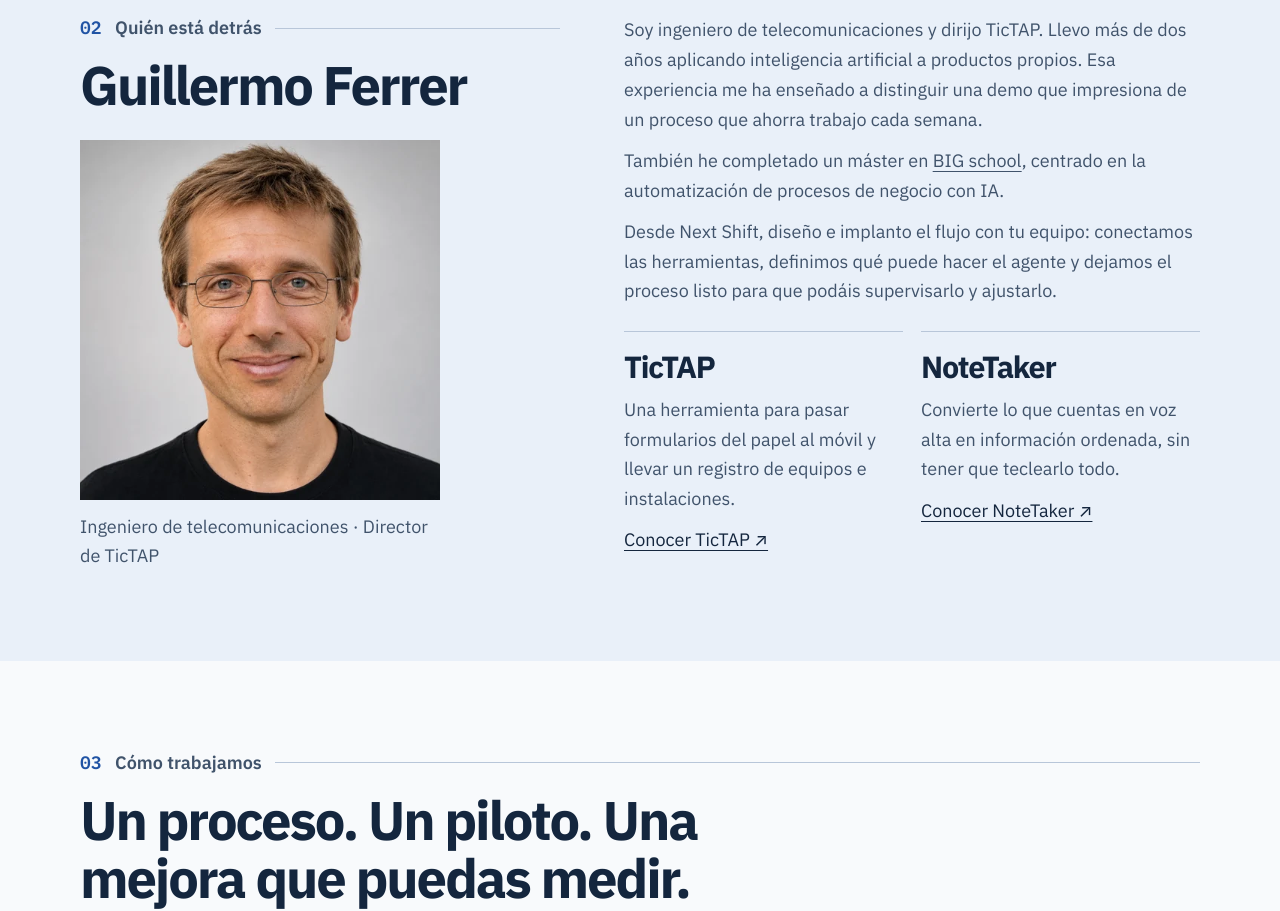
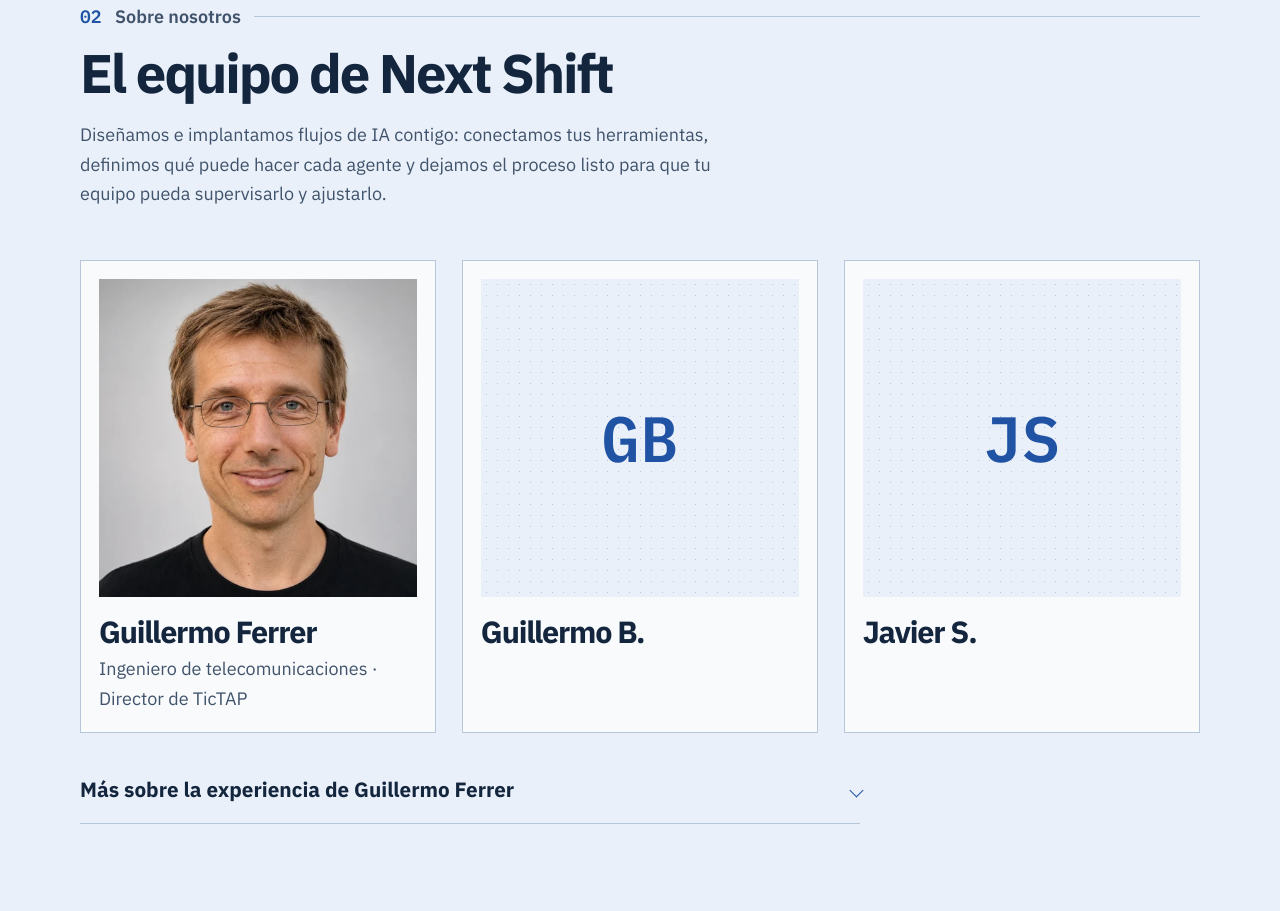
Before and after one commit to tictapme/next-shift, a plain HTML site: page dist/index.html in a window 1280 px wide. Shown: the part 1678-2589 px from the top of the page. Drawn offline with Linux system fonts and the light colour scheme.

Commit message:
Present Next Shift as a team and add brand favicon

```diff
--- a/dist/index.html
+++ b/dist/index.html
@@ -6,6 +6,7 @@
   <meta name="description" content="Next Shift implanta agentes de IA para que tus procesos sigan avanzando fuera de horario. Empieza con un piloto y mide el tiempo por trámite, los errores y el trabajo pendiente.">
   <meta name="theme-color" content="#f8fafc">
   <title>Next Shift — Tu equipo desconecta. La operación sigue.</title>
+  <link rel="icon" href="favicon.ico" sizes="16x16 32x32 48x48">
   <link rel="stylesheet" href="https://fonts.googleapis.com/css2?family=IBM+Plex+Mono:wght@500;600&amp;family=IBM+Plex+Sans:wght@400;600;700&amp;display=swap">
   <link rel="stylesheet" href="site.css">
   <link rel="alternate" hreflang="es" href="index.html">
@@ -21,7 +22,7 @@
       <div class="nav-links">
         <a href="#oportunidades">Flujos</a>
         <a href="#metodo">Método</a>
-        <a href="#experiencia">Sobre nosotros</a>
+        <a href="#experiencia">Equipo</a>
         <a class="nav-contact" href="#contacto">Hablemos <span aria-hidden="true">↗</span></a>
       </div>
       <a class="language-link" href="en.html" hreflang="en" lang="en">English</a>
@@ -99,20 +100,31 @@
       </div>
     </section>
 
-    <section class="section about" id="experiencia">
-      <div class="wrap bio">
-        <div>
-          <p class="section-index"><span aria-hidden="true">02</span> Quién está detrás</p>
-          <h2>Guillermo Ferrer</h2>
-          <figure class="portrait">
-            <img src="images/guillermo-ferrer-480.webp" srcset="images/guillermo-ferrer-480.webp 480w, images/guillermo-ferrer-960.webp 960w" sizes="(max-width: 360px) calc(100vw - 44px), 320px" width="480" height="480" alt="Retrato de Guillermo Ferrer" loading="lazy" decoding="async">
-            <figcaption>Ingeniero de telecomunicaciones · Director de TicTAP</figcaption>
-          </figure>
+    <section class="section about" id="experiencia" aria-labelledby="equipo-titulo">
+      <div class="wrap">
+        <div class="section-head">
+          <p class="section-index"><span aria-hidden="true">02</span> Sobre nosotros</p>
+          <h2 id="equipo-titulo">El equipo de Next Shift</h2>
+          <p>Diseñamos e implantamos flujos de IA contigo: conectamos tus herramientas, definimos qué puede hacer cada agente y dejamos el proceso listo para que tu equipo pueda supervisarlo y ajustarlo.</p>
         </div>
-        <div>
-          <p>Soy ingeniero de telecomunicaciones y dirijo TicTAP. Llevo más de dos años aplicando inteligencia artificial a productos propios. Esa experiencia me ha enseñado a distinguir una demo que impresiona de un proceso que ahorra trabajo cada semana.</p>
-          <p>También he completado un máster en <a href="https://thebigschool.com/">BIG school</a>, centrado en la automatización de procesos de negocio con IA.</p>
-          <p>Desde Next Shift, diseño e implanto el flujo con tu equipo: conectamos las herramientas, definimos qué puede hacer el agente y dejamos el proceso listo para que podáis supervisarlo y ajustarlo.</p>
+        <div class="team-grid">
+          <article class="team-member">
+            <img class="team-portrait" src="images/guillermo-ferrer-480.webp" srcset="images/guillermo-ferrer-480.webp 480w, images/guillermo-ferrer-960.webp 960w" sizes="(max-width: 580px) calc(100vw - 44px), 33vw" width="480" height="480" alt="" loading="lazy" decoding="async">
+            <h3>Guillermo Ferrer</h3>
+            <p>Ingeniero de telecomunicaciones · Director de TicTAP</p>
+          </article>
+          <article class="team-member">
+            <div class="team-portrait team-initials" aria-hidden="true">GB</div>
+            <h3>Guillermo B.</h3>
+          </article>
+          <article class="team-member">
+            <div class="team-portrait team-initials" aria-hidden="true">JS</div>
+            <h3>Javier S.</h3>
+          </article>
+        </div>
+        <details class="team-experience">
+          <summary>Más sobre la experiencia de Guillermo Ferrer</summary>
+          <p>Guillermo lleva más de dos años aplicando IA a productos propios y ha completado un máster en <a href="https://thebigschool.com/">BIG school</a> centrado en la automatización de procesos de negocio con IA.</p>
           <div class="products">
             <article class="product">
               <h3>TicTAP</h3>
@@ -125,7 +137,7 @@
               <a href="https://www.tictap.me/note-taker/" target="_blank" rel="noopener">Conocer NoteTaker ↗</a>
             </article>
           </div>
-        </div>
+        </details>
       </div>
     </section>
 
--- a/dist/site.css
+++ b/dist/site.css
@@ -73,9 +73,6 @@ footer .wrap {display:flex;align-items:center;gap:1rem;justify-content:space-bet
 .hero-motion:hover {color:var(--accent)}
 .btn {display:inline-flex;align-items:center;gap:.55rem;min-height:2.65rem;padding:.6rem 1rem;border-radius:var(--control-radius);background:var(--accent);color:var(--white);text-decoration:none;font:var(--weight-bold) var(--font-ui)/var(--leading-label) var(--font-body)}
 .btn:hover {background:var(--hover);color:var(--white)}
-.portrait {width:min(100%,20rem);margin:1.4rem 0 0}
-.portrait img {display:block;width:100%;height:auto}
-.portrait figcaption {margin-top:.65rem;color:var(--muted)}
 .blueprints {display:grid;grid-template-columns:repeat(3,minmax(0,1fr));gap:clamp(.85rem,2vw,1.5rem)}
 .blueprint {display:flex;flex-direction:column;margin:0;background:var(--panel) radial-gradient(var(--line) 1px,transparent 1px) 0 0 / 11px 11px;color:var(--ink);border:var(--border);padding:clamp(.75rem,1.5vw,1rem)}
 .blueprint-header {display:flex;align-items:baseline;justify-content:space-between;gap:.3rem .65rem;flex-wrap:wrap;border-bottom:var(--border);padding-bottom:.7rem;font:var(--weight-medium) var(--font-ui)/var(--leading-label) var(--font-mono);text-transform:uppercase}
@@ -98,9 +95,16 @@ footer .wrap {display:flex;align-items:center;gap:1rem;justify-content:space-bet
 .section-head h2 + p {max-width:59ch;margin-top:.95rem}
 .examples {border-top:var(--border)}
 .steps {display:grid;grid-template-columns:repeat(4,minmax(0,1fr));gap:.8rem}
-.step p,.bio p,.handover p {margin-top:.65rem}
+.step p,.handover p {margin-top:.65rem}
 .about {background:var(--panel)}
-.bio {display:grid;grid-template-columns:1fr 1.2fr;gap:clamp(1.25rem,5vw,4rem)}
+.team-grid {display:grid;grid-template-columns:repeat(3,minmax(0,1fr));gap:clamp(.85rem,2vw,1.5rem)}
+.team-member {border:var(--border);background:var(--paper);padding:clamp(.75rem,1.5vw,1rem)}
+.team-portrait {display:block;width:100%;height:auto;aspect-ratio:1;object-fit:cover;margin-bottom:1rem}
+.team-initials {display:grid;place-items:center;background:var(--panel) radial-gradient(var(--line) 1px,transparent 1px) 0 0 / 11px 11px;color:var(--accent);font:var(--weight-bold) clamp(2rem,5vw,4.5rem)/1 var(--font-mono)}
+.team-member p {margin-top:.35rem;color:var(--muted)}
+.team-experience {max-width:var(--reading-width);margin-top:1.4rem}
+.team-experience .products {margin:0 0 1rem}
+.team-experience .product p {padding:0;margin-top:.45rem}
 .products {display:grid;grid-template-columns:repeat(2,minmax(0,1fr));gap:1rem;margin-top:1.4rem}
 .product {border-top:var(--border);padding-top:1rem}
 .product a {display:inline-block;margin-top:.65rem}
@@ -134,7 +138,6 @@ details p {padding:0 1.5rem 1rem 0}
 footer .wrap {min-height:4.8rem;padding-block:1rem;color:var(--muted)}
 @media (max-width:960px) {.blueprints {grid-template-columns:repeat(2,minmax(0,1fr))}}
 @media (max-width:800px) {
-  .bio {grid-template-columns:1fr}
   .steps {grid-template-columns:repeat(2,minmax(0,1fr))}
 }
 @media (max-width:760px) {
@@ -148,7 +151,7 @@ footer .wrap {min-height:4.8rem;padding-block:1rem;color:var(--muted)}
   .hero-office {position:relative;inset:auto;grid-row:3;aspect-ratio:2.25;overflow:hidden}
   .hero-office::after {background:linear-gradient(180deg,var(--paper),transparent 34%,transparent 78%,var(--paper)),linear-gradient(90deg,var(--paper),transparent 14%,transparent 86%,var(--paper))}
 }
-@media (max-width:580px) {.blueprints {grid-template-columns:1fr}}
+@media (max-width:580px) {.blueprints,.team-grid {grid-template-columns:1fr}}
 @media (max-width:480px) {
   .hero-actions {align-items:flex-start;flex-direction:column}
   .steps,.handover,.products,.contact-fields {grid-template-columns:1fr}
```
Also changed, not shown: dist/en.html (+27 -15 lines), dist/favicon.ico (added).
